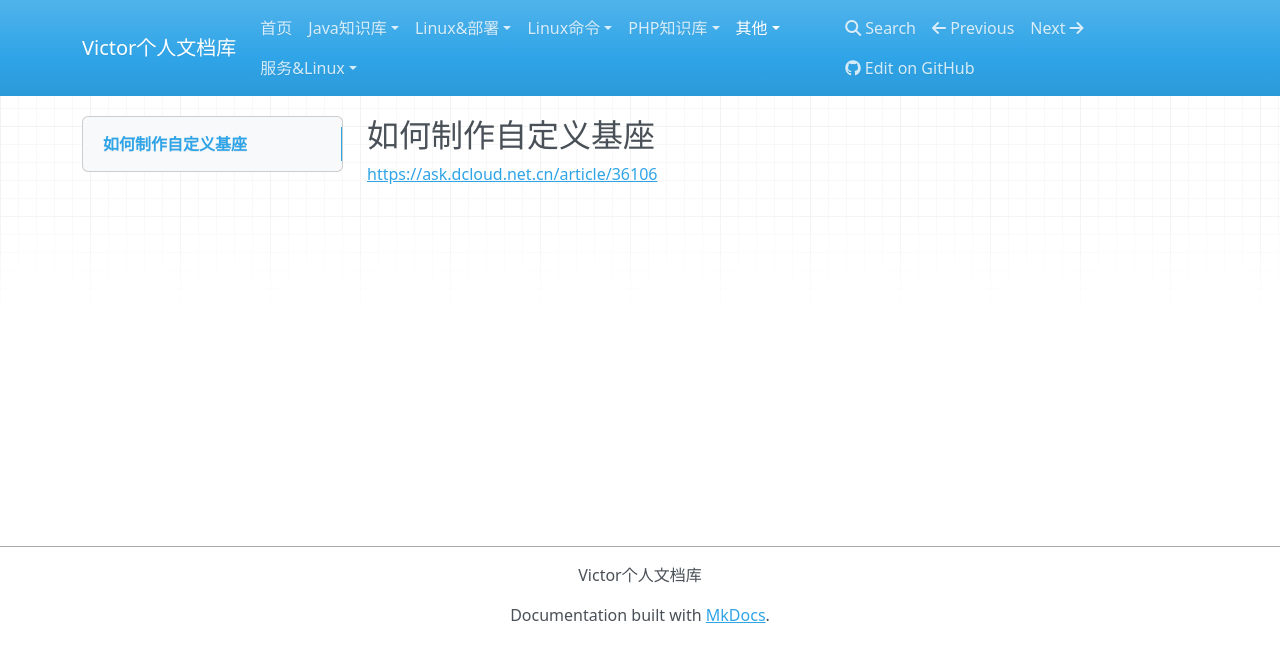
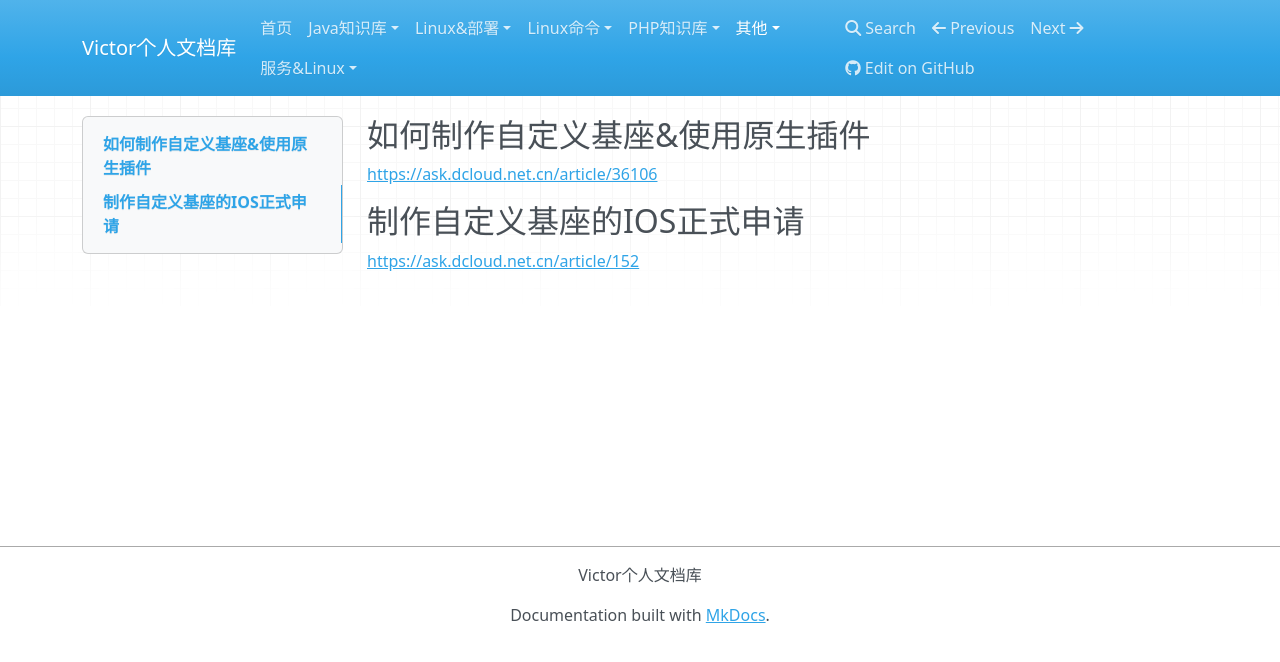
Before and after one commit to victor24680/victorDocs, an MkDocs documentation site: the page built from docs/其他/uniApp网址收集.md, in a window 1280 px wide. Shown: the top 662 px of the page. Built offline with MkDocs 1.6.1, drawn with Linux system fonts in a browser that asks for light colours; nearby versions of some CDN libraries.

Commit message:
测试uniApp

```diff
--- a/docs/其他/uniApp网址收集.md
+++ b/docs/其他/uniApp网址收集.md
@@ -1,2 +1,6 @@
-## 如何制作自定义基座
+## 如何制作自定义基座&使用原生插件
 [https://ask.dcloud.net.cn/article/36106](https://ask.dcloud.net.cn/article/36106)
+
+
+## 制作自定义基座的IOS正式申请
+[https://ask.dcloud.net.cn/article/152](https://ask.dcloud.net.cn/article/152)
```
